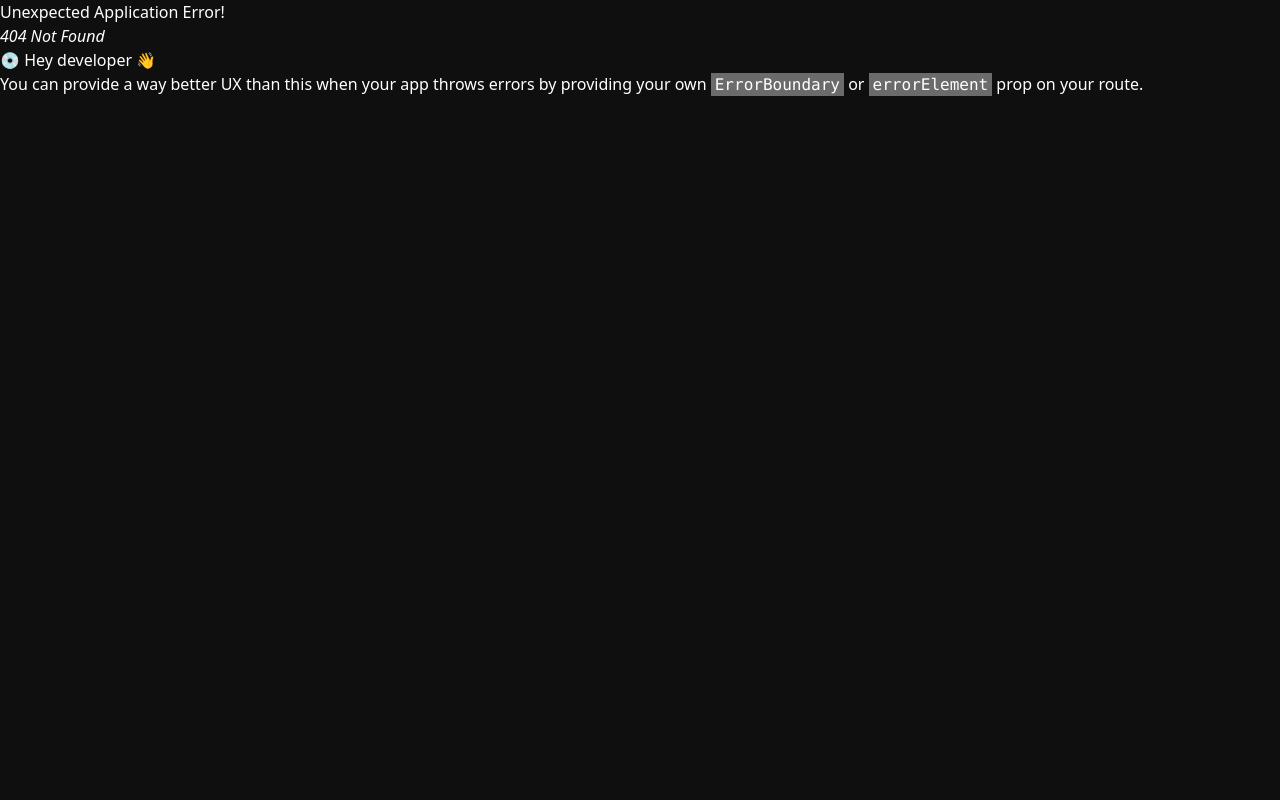
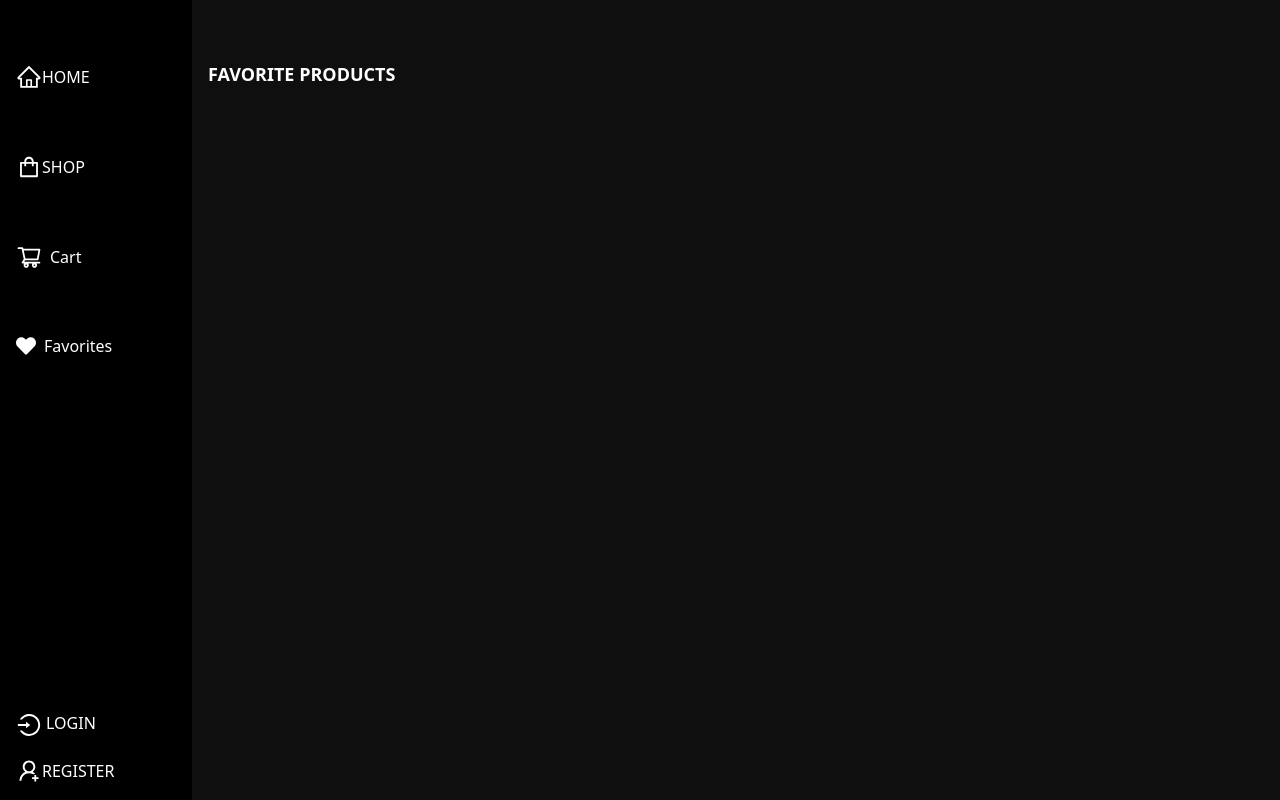
Before and after one commit to subodh556/ecommerce, a React (Vite) app in the folder frontend/: page /favorite in a window 1280 px wide. Before the commit this address had no page. Built offline with nearby package versions, Linux system fonts and the light colour scheme.

Commit message:
favorite

```diff
--- a/frontend/src/main.jsx
+++ b/frontend/src/main.jsx
@@ -19,6 +19,7 @@ import ProductList from './pages/Admin/ProductList.jsx';
 import AllProducts from './pages/Admin/AllProducts.jsx';
 import ProductUpdate from './pages/Admin/ProductUpdate.jsx';
 import Home from "./Home.jsx"
+import Favorites from './pages/Products/Favorites.jsx';
 
 const router = createBrowserRouter(
   createRoutesFromElements(
@@ -26,6 +27,7 @@ const router = createBrowserRouter(
       <Route path="/login" element={<Login />} />
       <Route path="/register" element={<Register />} />
       <Route index={true} path="/" element={<Home />} />
+      <Route path="/favorite" element={<Favorites />} />
 
       <Route path="" element={<PrivateRoute />}>
         <Route path="/profile" element={<Profile />} />
--- /dev/null
+++ b/frontend/src/pages/Products/Favorites.jsx
@@ -0,0 +1,23 @@
+import { useSelector } from "react-redux";
+import { selectFavoriteProduct } from "../../redux/features/favorites/favoriteSlice";
+import Product from "./Product";
+
+const Favorites = () => {
+  const favorites = useSelector(selectFavoriteProduct);
+
+  return (
+    <div className="ml-[10rem]">
+      <h1 className="text-lg font-bold ml-[3rem] mt-[3rem]">
+        FAVORITE PRODUCTS
+      </h1>
+
+      <div className="flex flex-wrap">
+        {favorites.map((product) => (
+          <Product key={product._id} product={product} />
+        ))}
+      </div>
+    </div>
+  );
+};
+
+export default Favorites;
```
Also changed, not shown: 3 other files (tests, documents, lock files or other folders).
